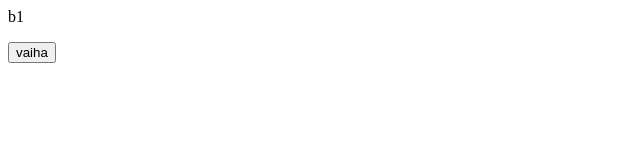
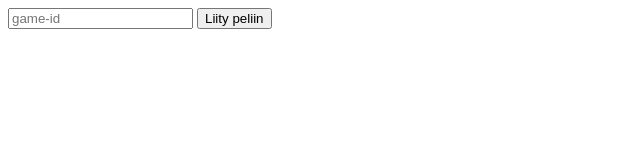
Before and after one commit to indiefinity/nappi, a plain HTML site: page public/index.html in a window 1280 px wide. Shown: the whole page, without its empty margins (0-640 px from the left). Drawn offline with Linux system fonts and the light colour scheme.

Commit message:
Update index.html

```diff
--- a/public/index.html
+++ b/public/index.html
@@ -5,8 +5,10 @@
 </head>
 <body>
 <div id="b1" style="display: block;">
-<p>b1</p>
-<button onclick="login()">vaiha</button>
+<div id="inline" style="display: inline">
+<input type="text" placeholder="game-id"></input>
+<button onclick="login()"> Liity peliin</button>
+</div>
 </div>
 <div id="b2" style="display: none">
     <p>b2</p>
```
